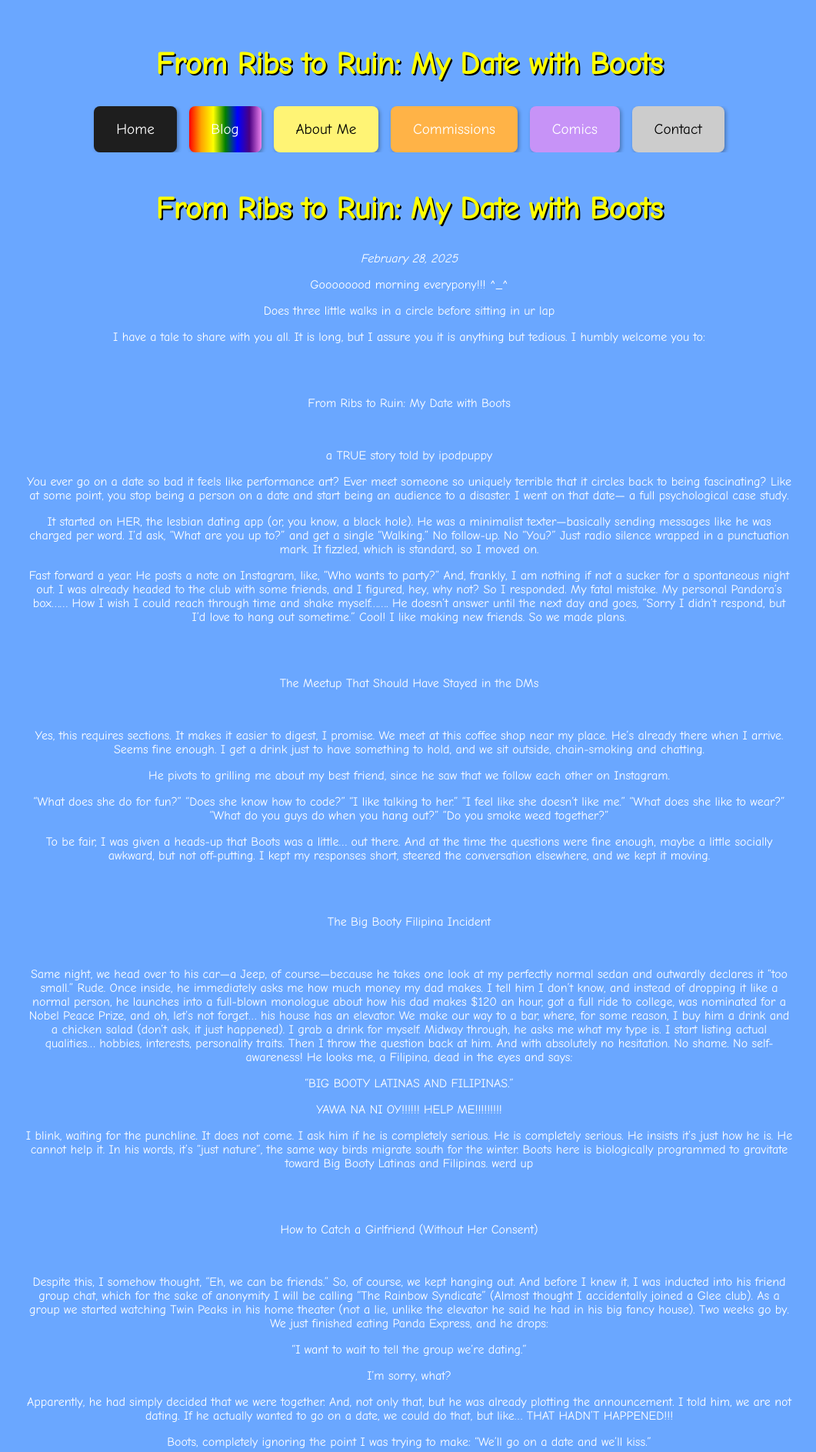
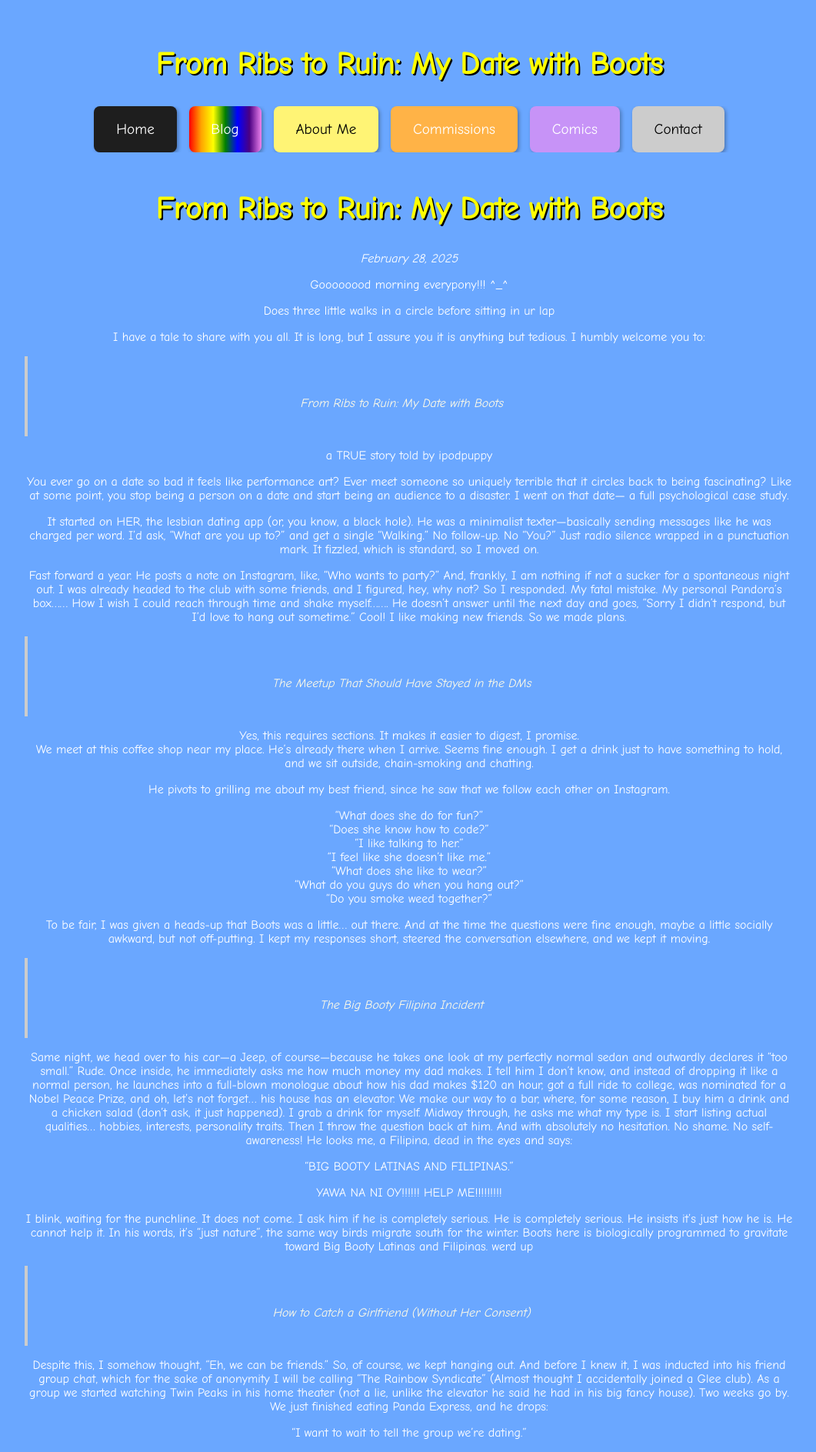
Before and after one commit to Chrissy-and-Chloe/ipodpuppywebsite, a Jekyll site: the page built from _posts/2025-02-28-from-ribs-to-ruin.md, in a window 1280 px wide. Shown: the top 1887 px of the page at 77% size, without its empty margins (108-1169 px from the left). Built offline with Jekyll 4.4.1, drawn with Linux system fonts in a browser that asks for light colours.

Commit message:
Update style.css

```diff
--- a/assets/css/style.css
+++ b/assets/css/style.css
@@ -294,3 +294,24 @@
   word-wrap: break-word;           /* Break words if too long */
   overflow-wrap: break-word;       /* Also handle long URLs/words */
 }
+
+/* 📏 Ensure long text wraps correctly in blog content */
+.post-content p,
+.post-content blockquote,
+.post-content pre,
+.post-content code {
+  white-space: pre-wrap !important;       /* Allow wrapping of preformatted text */
+  word-wrap: break-word !important;       /* Break words that are too long */
+  overflow-wrap: break-word !important;   /* Support legacy + modern */
+  max-width: 100% !important;             /* Prevent extending outside container */
+  box-sizing: border-box;                 /* Include padding/border in width */
+}
+
+/* Optional: Make blockquotes a bit prettier and distinct */
+.post-content blockquote {
+  border-left: 4px solid #ccc;
+  margin-left: 0;
+  padding-left: 1em;
+  color: #fffbe6;
+  font-style: italic;
+}
```
